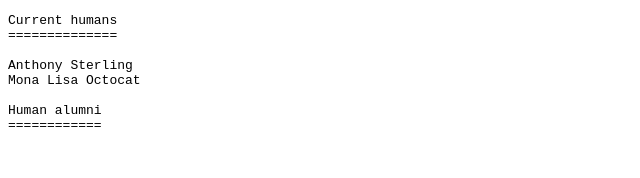
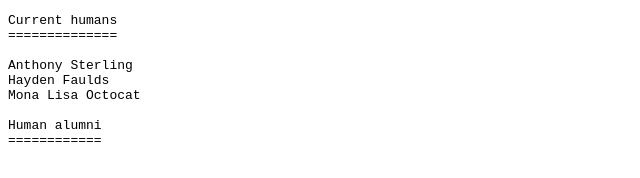
Before and after one commit to actions/humans.txt, a plain HTML site: page index.html in a window 1280 px wide. Shown: the whole page, without its empty margins (0-640 px from the left). Drawn offline with Linux system fonts and the light colour scheme.

Commit message:
Automated deployment: Fri Dec 20 13:59:16 UTC 2019 c04d5bf7fef9570afd75e3d6f6e1893728daba1b

```diff
--- a/index.html
+++ b/index.html
@@ -6,6 +6,7 @@
 ==============
 
 Anthony Sterling
+Hayden Faulds
 Mona Lisa Octocat
 
 Human alumni
```
